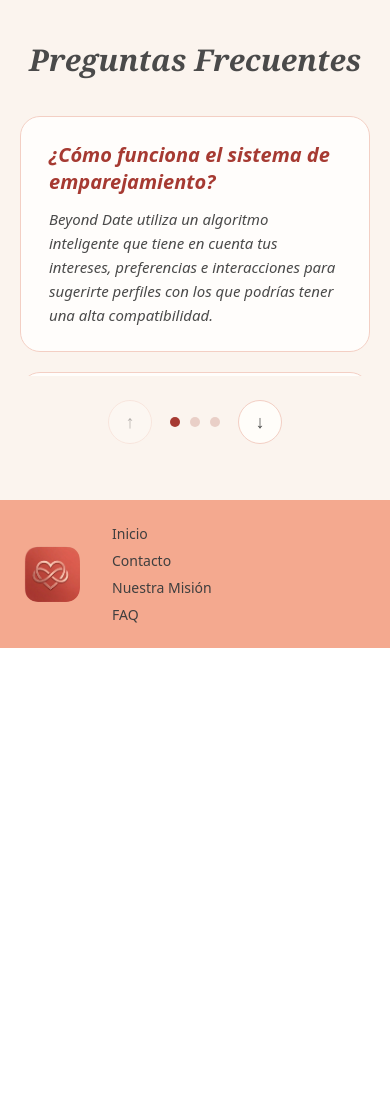
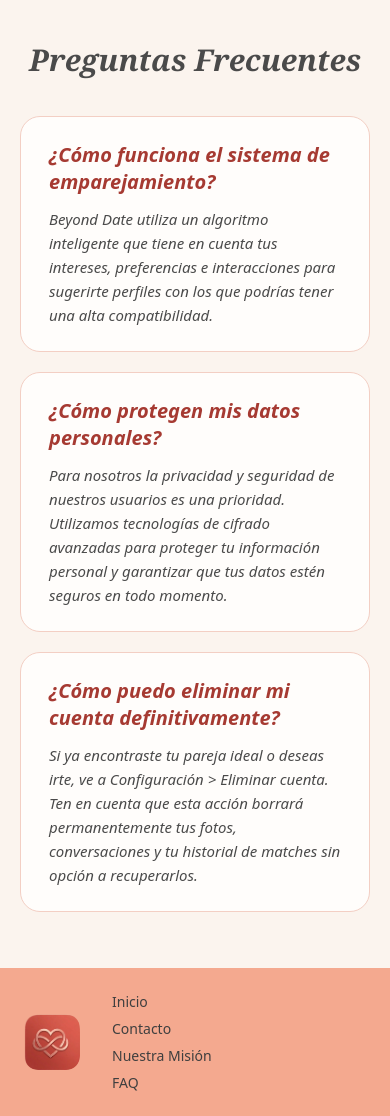
Before and after one commit to Ruka190/Proyecto-Visua, a Django app: page /faq/ in a window 390 px wide. Shown: the part 197-1313 px from the top of the page. Before the commit the page ends 845 px from the top, so only its background shows below. Run offline with Django 5.2, Linux system fonts and the light colour scheme.

Commit message:
Quita el carrusel de FAQ y deja las 3 preguntas como tarjetas fijas

```diff
--- a/inicio/templates/inicio/faq.html
+++ b/inicio/templates/inicio/faq.html
@@ -18,21 +18,13 @@
             color: #4a4a4a;
         }
 
-        /* ---------- Carrusel vertical de preguntas ---------- */
-        .faq-carrusel {
-            margin: 36px auto 0;
-            max-width: 820px;
-        }
-        .faq-carrusel__viewport {
-            overflow: hidden;
-        }
-        .faq-carrusel__track {
-            position: relative;
+        /* ---------- Lista de preguntas (tarjetas apiladas) ---------- */
+        .faq-list {
             display: flex;
             flex-direction: column;
             gap: 20px;
-            transition: transform 0.45s ease;
-            will-change: transform;
+            margin: 36px auto 0;
+            max-width: 820px;
         }
 
         /* Tarjeta / contenedor de cada pregunta */
@@ -58,47 +50,6 @@
             color: #4a4a4a;
         }
 
-        /* Controles (flechas arriba/abajo + puntos) */
-        .faq-carrusel__controls {
-            display: flex;
-            align-items: center;
-            justify-content: center;
-            gap: 18px;
-            margin-top: 24px;
-        }
-        .faq-carrusel__btn {
-            width: 44px;
-            height: 44px;
-            display: flex;
-            align-items: center;
-            justify-content: center;
-            border: 1px solid #F3CFC4;
-            border-radius: 50%;
-            background-color: #FFFDF9;
-            color: #4a4a4a;
-            font-size: 18px;
-            line-height: 1;
-            cursor: pointer;
-            transition: background-color 0.2s ease;
-        }
-        .faq-carrusel__btn:hover:not(:disabled) { background-color: #F7D9D2; }
-        .faq-carrusel__btn:disabled { opacity: 0.4; cursor: default; }
-        .faq-carrusel__dots {
-            display: flex;
-            gap: 10px;
-        }
-        .faq-carrusel__dot {
-            width: 10px;
-            height: 10px;
-            padding: 0;
-            border: none;
-            border-radius: 50%;
-            background-color: #E9CFC7;
-            cursor: pointer;
-            transition: background-color 0.2s ease;
-        }
-        .faq-carrusel__dot.is-active { background-color: #A63A32; }
-
         @media (max-width: 700px) {
             .faq { padding: 40px 20px 56px; }
             .faq__title { font-size: 30px; }
@@ -110,9 +61,7 @@
         <section class="faq">
             <h1 class="faq__title">Preguntas Frecuentes</h1>
 
-            <div class="faq-carrusel" id="faq-carrusel">
-                <div class="faq-carrusel__viewport">
-                    <div class="faq-carrusel__track">
+            <div class="faq-list">
                 <article class="faq-card">
                     <h2 class="faq-card__q">¿Cómo funciona el sistema de emparejamiento?</h2>
                     <p class="faq-card__a">Beyond Date utiliza un algoritmo inteligente que tiene en cuenta tus intereses, preferencias e interacciones para sugerirte perfiles con los que podrías tener una alta compatibilidad.</p>
@@ -128,102 +77,6 @@
                     <p class="faq-card__a">Si ya encontraste tu pareja ideal o deseas irte, ve a Configuración &gt; Eliminar cuenta. Ten en cuenta que esta acción borrará permanentemente tus fotos, conversaciones y tu historial de matches sin opción a recuperarlos.</p>
                 </article>
             </div>
-                </div>
-
-                <div class="faq-carrusel__controls">
-                    <button type="button" class="faq-carrusel__btn faq-carrusel__btn--prev" aria-label="Preguntas anteriores">&#8593;</button>
-                    <div class="faq-carrusel__dots" aria-label="Paginación de preguntas"></div>
-                    <button type="button" class="faq-carrusel__btn faq-carrusel__btn--next" aria-label="Siguientes preguntas">&#8595;</button>
-                </div>
-            </div>
         </section>
     </main>
 {% endblock %}
-
-{% block extra_js %}
-    <!-- ================= Carrusel vertical de preguntas ================= -->
-    <script>
-    (function () {
-        const carrusel = document.getElementById('faq-carrusel');
-        if (!carrusel) return;
-
-        const viewport = carrusel.querySelector('.faq-carrusel__viewport');
-        const pista = carrusel.querySelector('.faq-carrusel__track');
-        const tarjetas = Array.from(pista.children);
-        const controles = carrusel.querySelector('.faq-carrusel__controls');
-        const btnPrev = carrusel.querySelector('.faq-carrusel__btn--prev');
-        const btnNext = carrusel.querySelector('.faq-carrusel__btn--next');
-        const puntos = carrusel.querySelector('.faq-carrusel__dots');
-
-        let porVista = 3;
-        let pagina = 0;
-        let totalPaginas = 1;
-        let offsets = [];
-
-        function calcularPorVista() {
-            return window.innerWidth <= 700 ? 1 : 3;
-        }
-
-        function construirPuntos() {
-            puntos.innerHTML = '';
-            for (let i = 0; i < totalPaginas; i++) {
-                const b = document.createElement('button');
-                b.type = 'button';
-                b.className = 'faq-carrusel__dot' + (i === pagina ? ' is-active' : '');
-                b.setAttribute('aria-label', 'Ir a la página ' + (i + 1) + ' de preguntas');
-                b.addEventListener('click', function () { irA(i); });
-                puntos.appendChild(b);
-            }
-        }
-
-        function resaltarPuntos() {
-            Array.from(puntos.children).forEach(function (p, i) {
-                p.classList.toggle('is-active', i === pagina);
-            });
-            btnPrev.disabled = totalPaginas <= 1 || pagina === 0;
-            btnNext.disabled = totalPaginas <= 1 || pagina === totalPaginas - 1;
-        }
-
-        function medir() {
-            porVista = calcularPorVista();
-            totalPaginas = Math.ceil(tarjetas.length / porVista);
-            if (pagina > totalPaginas - 1) pagina = totalPaginas - 1;
-            if (pagina < 0) pagina = 0;
-
-            offsets = [];
-            let alturaMax = 0;
-            for (let p = 0; p < totalPaginas; p++) {
-                const primera = tarjetas[p * porVista];
-                const idxUltima = Math.min((p + 1) * porVista, tarjetas.length) - 1;
-                const ultima = tarjetas[idxUltima];
-                offsets.push(primera.offsetTop);
-                const alto = (ultima.offsetTop + ultima.offsetHeight) - primera.offsetTop;
-                if (alto > alturaMax) alturaMax = alto;
-            }
-            viewport.style.height = alturaMax + 'px';
-
-            controles.style.display = totalPaginas > 1 ? 'flex' : 'none';
-            construirPuntos();
-            aplicar();
-        }
-
-        function aplicar() {
-            const y = offsets[pagina] || 0;
-            pista.style.transform = 'translateY(' + (-y) + 'px)';
-            resaltarPuntos();
-        }
-
-        function irA(indice) {
-            pagina = (indice + totalPaginas) % totalPaginas;
-            aplicar();
-        }
-
-        btnPrev.addEventListener('click', function () { irA(pagina - 1); });
-        btnNext.addEventListener('click', function () { irA(pagina + 1); });
-        window.addEventListener('resize', medir);
-
-        if (document.fonts && document.fonts.ready) document.fonts.ready.then(medir);
-        medir();
-    })();
-    </script>
-{% endblock %}
```
Lines whose indentation alone changed are shown as unchanged.
